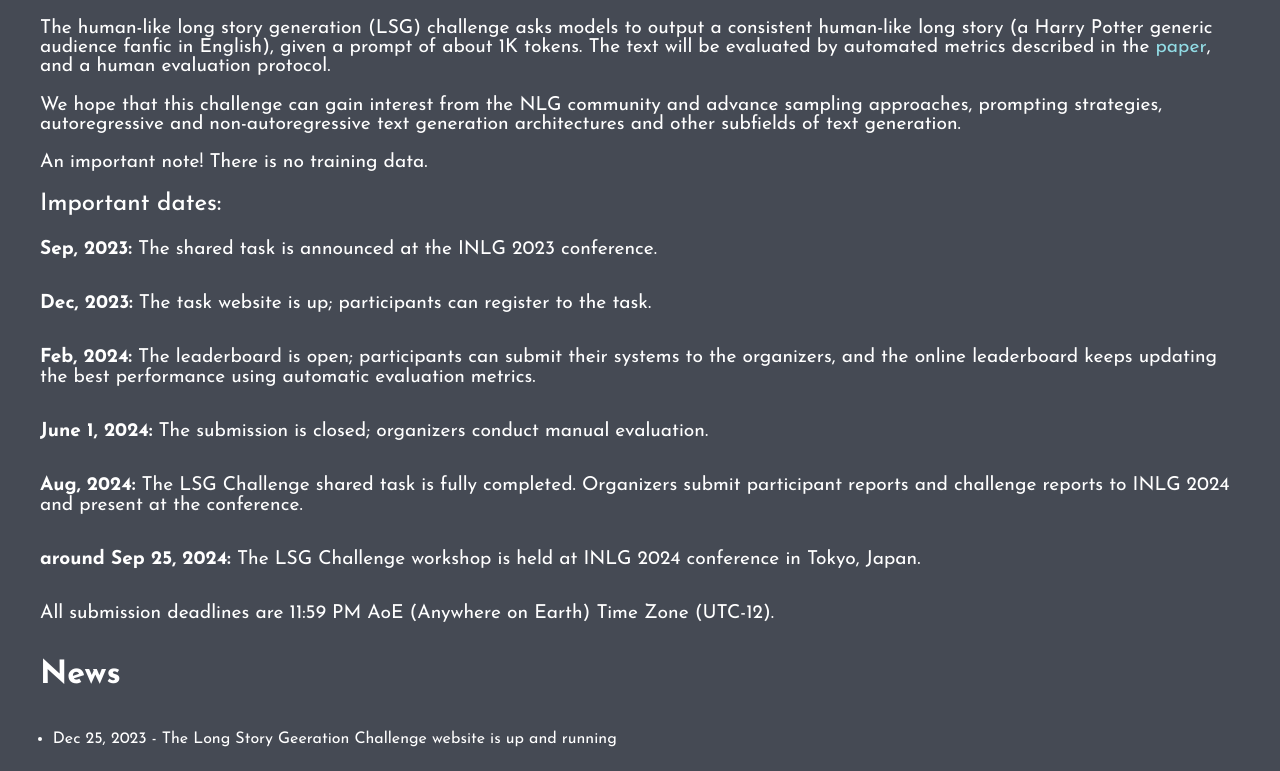
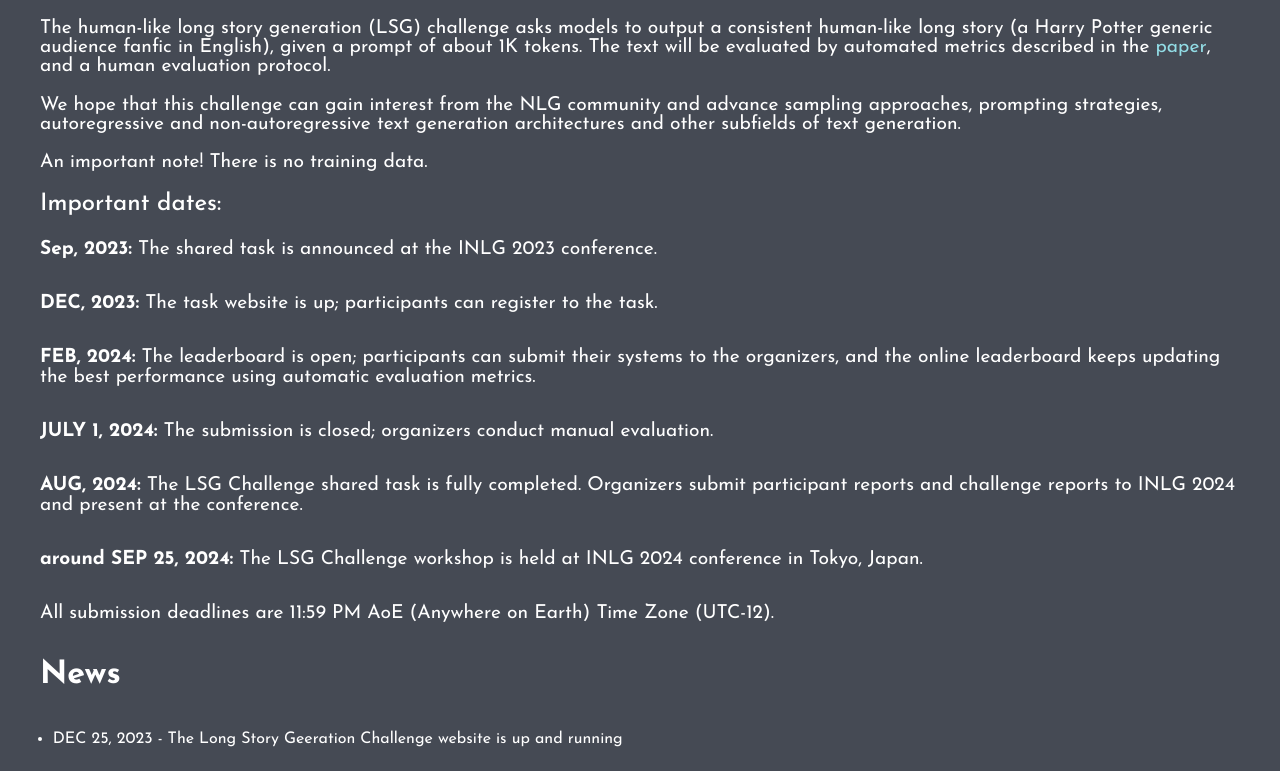
Before and after one commit to NazarovNikita1/LSGC, a Vue app: page / in a window 1280 px wide. Shown: the part 306-1077 px from the top of the page. Built offline with nearby package versions, Linux system fonts and the light colour scheme; what vue-particles would draw is missing.

Commit message:
Update HomePage.vue

```diff
--- a/src/views/HomePage.vue
+++ b/src/views/HomePage.vue
@@ -45,25 +45,25 @@
         2023 conference.
       </p>
       <p class="program-step">
-        <strong>Dec, 2023:</strong> The task website is up; participants can
+        <strong>DEC, 2023:</strong> The task website is up; participants can
         register to the task.
       </p>
       <p class="program-step">
-        <strong>Feb, 2024:</strong> The leaderboard is open; participants can
+        <strong>FEB, 2024:</strong> The leaderboard is open; participants can
         submit their systems to the organizers, and the online leaderboard keeps
         updating the best performance using automatic evaluation metrics.
       </p>
       <p class="program-step">
-        <strong>June 1, 2024:</strong> The submission is closed; organizers
+        <strong>JULY 1, 2024:</strong> The submission is closed; organizers
         conduct manual evaluation.
       </p>
       <p class="program-step">
-        <strong>Aug, 2024:</strong> The LSG Challenge shared task is fully
+        <strong>AUG, 2024:</strong> The LSG Challenge shared task is fully
         completed. Organizers submit participant reports and challenge reports
         to INLG 2024 and present at the conference.
       </p>
       <p class="program-step">
-        <strong> around Sep 25, 2024:</strong> The LSG Challenge workshop is
+        <strong> around SEP 25, 2024:</strong> The LSG Challenge workshop is
         held at INLG 2024 conference in Tokyo, Japan.
       </p>
       <p class="program-step">
@@ -84,7 +84,7 @@
         "
       >
         <li>
-            Dec 25, 2023 - The Long Story Geeration Challenge website is up and
+            DEC 25, 2023 - The Long Story Geeration Challenge website is up and
             running
         </li>
       </ul>
```
